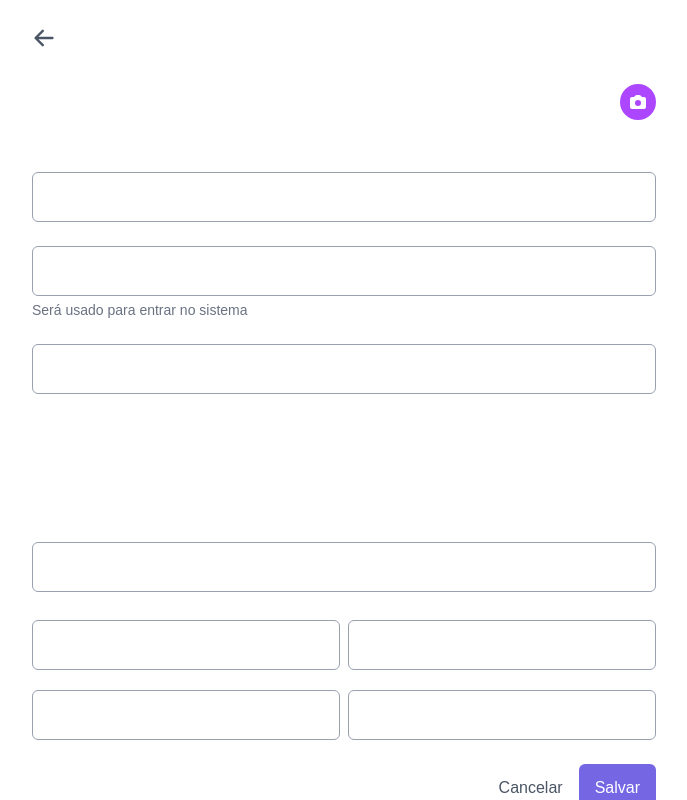
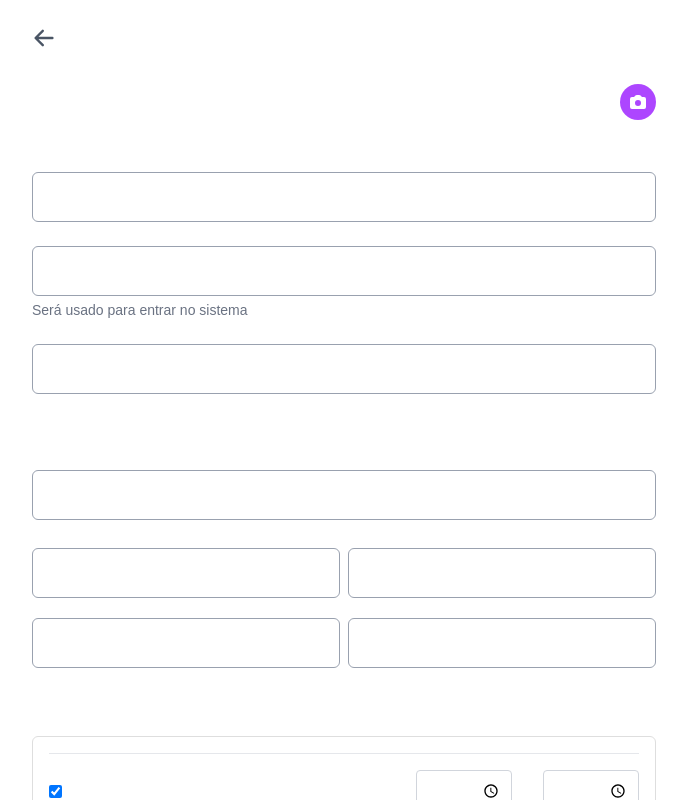
Before and after one commit to wellitonaraujo/cliqagenda, a Next.js app: page /new-collaborator in a window 1280 px wide. Shown: the whole page, without its empty margins (296-983 px from the left). Built offline with nearby package versions, Linux system fonts and the light colour scheme.

Commit message:
feat: fluxo de horas ao criar colaborador

```diff
--- a/src/app/(private)/(no-sidebar)/new-collaborator/page.tsx
+++ b/src/app/(private)/(no-sidebar)/new-collaborator/page.tsx
@@ -7,6 +7,15 @@ import Button from '@/componentes/Button';
 import Input from '@/componentes/Input';
 import { useCollaborators } from '@/context/CollaboratorContext';
 import { v4 as uuidv4 } from 'uuid';
+
+import type { TimeRange } from '@/types/collaborator';
+
+type BusinessHours = {
+  [day: string]: {
+    open: boolean;
+    ranges: TimeRange[];
+  };
+};
 
 export default function NewCollaborator() {
   const router = useRouter();
@@ -23,13 +32,52 @@ export default function NewCollaborator() {
   const [city, setCity] = useState('');
   const [state, setState] = useState('');
 
+  const daysOfWeek = [
+    'Segunda', 'Terça', 'Quarta', 'Quinta', 'Sexta', 'Sábado', 'Domingo',
+  ];
+
+  const initialHours = daysOfWeek.reduce((acc, day) => {
+    acc[day] = { open: true, ranges: [{ start: '08:00', end: '18:00' }] };
+    return acc;
+  }, {} as BusinessHours);
+
+  const [hours, setHours] = useState<BusinessHours>(initialHours);
+
+  const handleToggle = (day: string) => {
+    setHours((prev) => ({
+      ...prev,
+      [day]: {
+        ...prev[day],
+        open: !prev[day].open,
+      },
+    }));
+  };
+
+  const handleTimeChange = (
+    day: string,
+    index: number,
+    type: 'start' | 'end',
+    value: string
+  ) => {
+    const updatedRanges = [...hours[day].ranges];
+    updatedRanges[index][type] = value;
+
+    setHours((prev) => ({
+      ...prev,
+      [day]: {
+        ...prev[day],
+        ranges: updatedRanges,
+      },
+    }));
+  };
+
   const handleSave = () => {
     if (!name || !email || !phone || !street || !number || !district || !city || !state) {
       alert('Preencha todos os campos.');
       return;
     }
 
-    addCollaborator({
+    const newCollaborator = {
       id: uuidv4(),
       name,
       email,
@@ -41,7 +89,13 @@ export default function NewCollaborator() {
         city,
         state,
       },
-    });
+      schedule: hours,
+    };
+
+    console.log(JSON.stringify(newCollaborator, null, 2));
+
+
+    addCollaborator(newCollaborator);
 
     router.push('/collaborators');
   };
@@ -87,7 +141,7 @@ export default function NewCollaborator() {
         </section>
 
         {/* Empurrando a seção Endereço para baixo */}
-        <section className="mt-28 mb-6"> {/* Adicionando mt-8 */}
+        <section className="mt-10 mb-6"> {/* Adicionando mt-8 */}
           <h2 className="text-lg font-semibold mb-2">Endereço</h2>
 
           <div className="mb-6">
@@ -102,6 +156,65 @@ export default function NewCollaborator() {
           <div className="grid grid-cols-2 gap-2 mb-4">
             <Input placeholder="Cidade" value={city} onChange={(e) => setCity(e.target.value)} />
             <Input placeholder="Estado" value={state} onChange={(e) => setState(e.target.value)} />
+          </div>
+        </section>
+        <section className="mt-8 mb-6">
+          <h2 className="text-lg font-semibold mb-2">Horário de trabalho</h2>
+          <div className="border border-[#DEDEDE] rounded-md p-4">
+            {daysOfWeek.map((day) => (
+              <div key={day} className="border-t border-gray-200 pt-4 mb-4">
+                {hours[day].open ? (
+                  hours[day].ranges.map((range, index) => (
+                    <div key={index} className="flex items-center justify-between mb-2">
+                      {index === 0 ? (
+                        <div className="flex items-center gap-2 w-36">
+                          <input
+                            type="checkbox"
+                            checked={hours[day].open}
+                            onChange={() => handleToggle(day)}
+                          />
+                          <span className="text-sm">{day}</span>
+                        </div>
+                      ) : (
+                        <div className="w-36" />
+                      )}
+
+                      <div className="flex items-center gap-2 justify-end w-full">
+                        <input
+                          type="time"
+                          value={range.start}
+                          onChange={(e) =>
+                            handleTimeChange(day, index, 'start', e.target.value)
+                          }
+                          className="border border-gray-300 rounded px-2 py-2 text-md w-24"
+                        />
+                        <span className="text-sm">às</span>
+                        <input
+                          type="time"
+                          value={range.end}
+                          onChange={(e) =>
+                            handleTimeChange(day, index, 'end', e.target.value)
+                          }
+                          className="border border-gray-300 rounded px-2 py-2 text-md w-24"
+                        />
+                      </div>
+                    </div>
+                  ))
+                ) : (
+                  <div className="flex items-center justify-between">
+                    <div className="flex items-center gap-2 w-36">
+                      <input
+                        type="checkbox"
+                        checked={hours[day].open}
+                        onChange={() => handleToggle(day)}
+                      />
+                      <span className="text-sm">{day}</span>
+                    </div>
+                    <span className="text-sm text-gray-400">Fechado</span>
+                  </div>
+                )}
+              </div>
+            ))}
           </div>
         </section>
 
--- a/src/context/CollaboratorContext.tsx
+++ b/src/context/CollaboratorContext.tsx
@@ -1,18 +1,5 @@
 import { createContext, useContext, useState, ReactNode, useEffect } from 'react';
-
-type Collaborator = {
-  id: string;
-  name: string;
-  email: string;
-  phone: string;
-  address: {
-    street: string;
-    number: string;
-    district: string;
-    city: string;
-    state: string;
-  };
-};
+import { Collaborator } from '@/types/collaborator';
 
 type CollaboratorContextType = {
   collaborators: Collaborator[];
@@ -24,7 +11,6 @@ const CollaboratorContext = createContext<CollaboratorContextType | undefined>(u
 export const CollaboratorProvider = ({ children }: { children: ReactNode }) => {
   const [collaborators, setCollaborators] = useState<Collaborator[]>([]);
 
-  // Carregar colaboradores do localStorage quando o componente é montado
   useEffect(() => {
     const storedCollaborators = localStorage.getItem('collaborators');
     if (storedCollaborators) {
@@ -35,7 +21,6 @@ export const CollaboratorProvider = ({ children }: { children: ReactNode }) => {
   const addCollaborator = (c: Collaborator) => {
     setCollaborators((prev) => {
       const updated = [...prev, c];
-      // Salvar os colaboradores no localStorage
       localStorage.setItem('collaborators', JSON.stringify(updated));
       return updated;
     });
--- /dev/null
+++ b/src/types/collaborator.ts
@@ -0,0 +1,28 @@
+export type TimeRange = {
+  start: string;
+  end: string;
+};
+
+export type DaySchedule = {
+  open: boolean;
+  ranges: TimeRange[];
+};
+
+export type Schedule = {
+  [day: string]: DaySchedule;
+};
+
+export type Collaborator = {
+  id: string;
+  name: string;
+  email: string;
+  phone: string;
+  address: {
+    street: string;
+    number: string;
+    district: string;
+    city: string;
+    state: string;
+  };
+  schedule: Schedule;
+};
```
